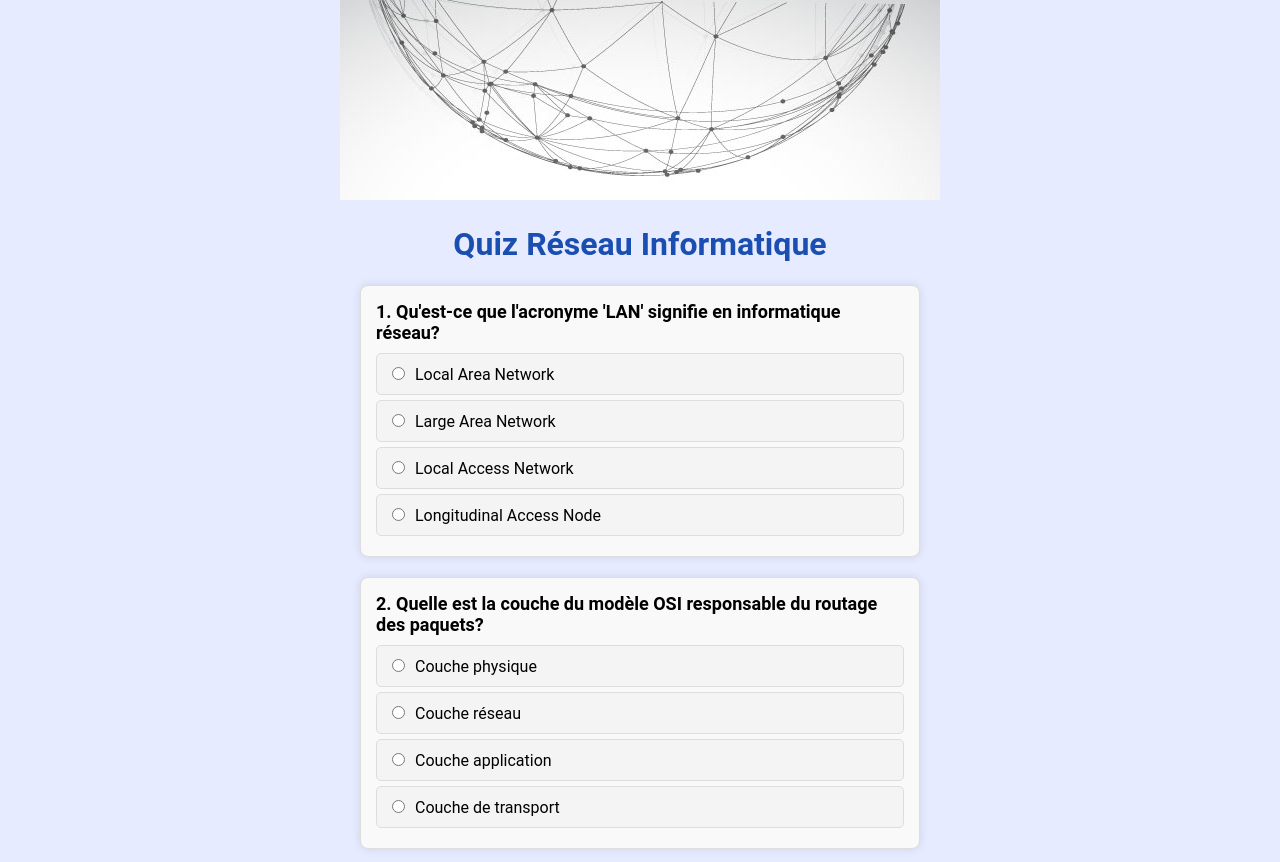
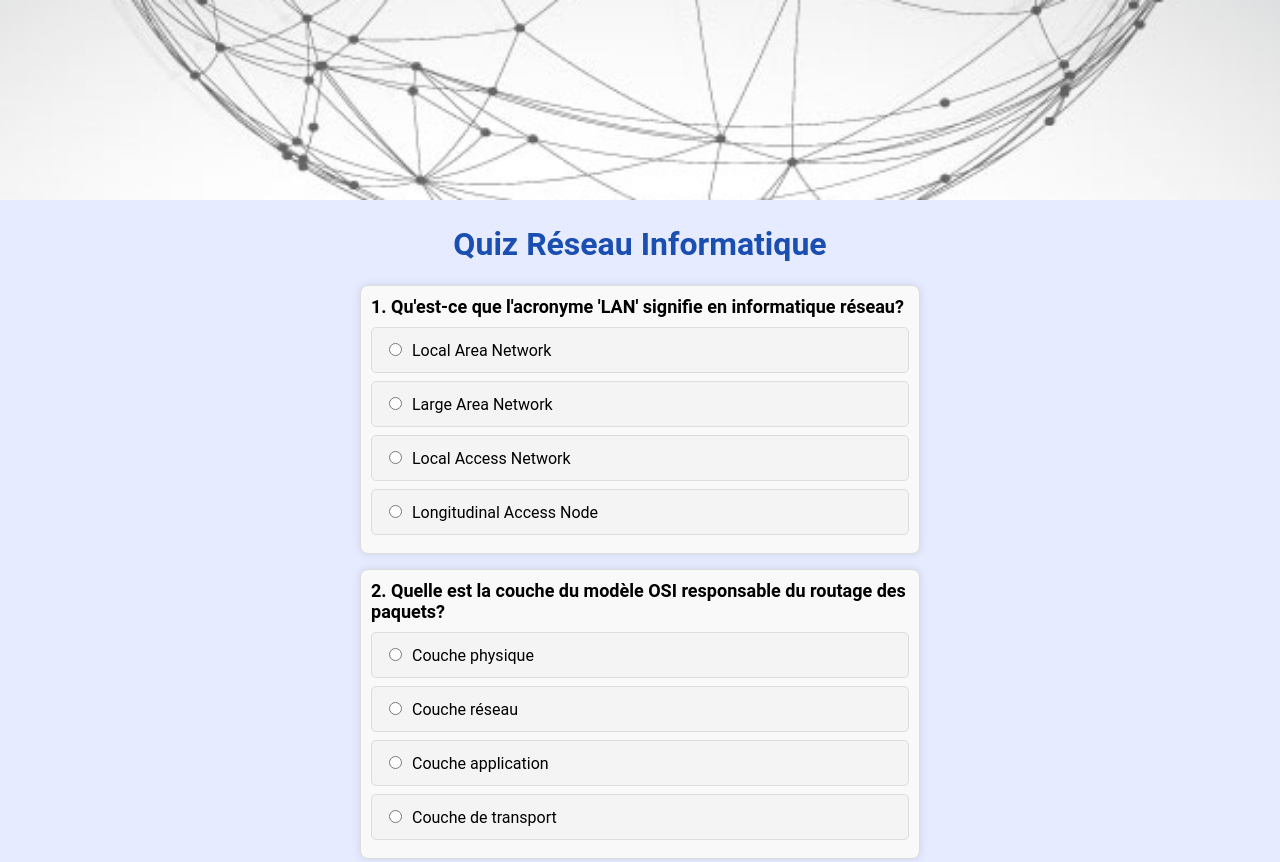
Before and after one commit to youssefbouhrour0/qcm2, a plain HTML site: page index.html in a window 1280 px wide. Shown: the top 862 px of the page. Drawn offline with Linux system fonts and the light colour scheme.

Commit message:
Newtyle2

```diff
--- a/styles.css
+++ b/styles.css
@@ -14,7 +14,7 @@ header {
 }
 
 header img.banner {
-    width: 600px;
+    width: 100%;
     height: auto;
     max-height: 200px;
     object-fit: cover;
@@ -27,8 +27,8 @@ header img.banner {
 }
 
 .question-container {
-    margin-bottom: 20px;
-    padding: 15px;
+    margin-bottom: 15px;
+    padding: 10px;
     border: 1px solid #ddd;
     border-radius: 8px;
     background-color: #f9f9f9;
@@ -43,8 +43,8 @@ header img.banner {
 
 .answers label {
     display: block;
-    padding: 10px;
-    margin: 5px 0;
+    padding: 12px;
+    margin: 8px 0;
     background-color: #f4f4f4;
     border: 1px solid #ddd;
     cursor: pointer;
@@ -74,7 +74,7 @@ label.disabled {
 }
 
 #submit-all-btn {
-    padding: 10px 20px;
+    padding: 12px 24px;
     background-color: #3f51b5;
     color: white;
     border: none;
@@ -82,6 +82,7 @@ label.disabled {
     cursor: pointer;
     display: block;
     margin: 20px auto;
+    font-size: 16px;
 }
 
 #submit-all-btn:hover {
```
Also changed, not shown: index.html (indentation only).
